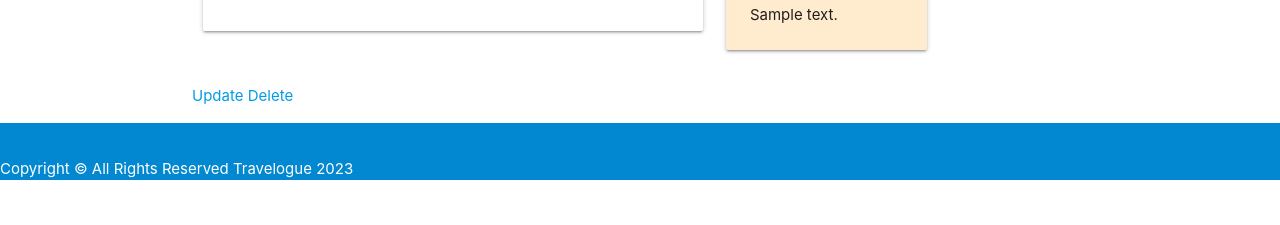
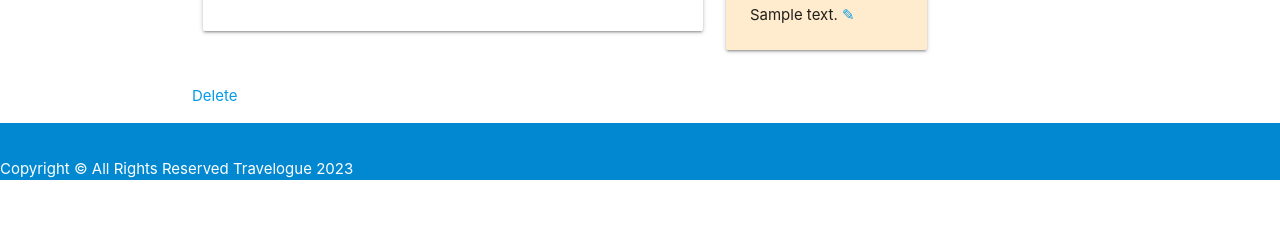
Before and after one commit to zacksigel/travelogue, a Django app: template main_app/templates/cities/detail.html in a window 1280 px wide. Shown: the part 182-407 px from the top of the page. Run offline with Django 4.2, Linux system fonts and the light colour scheme; the template is opened without the code that fills it: values that come from a table or form of the project are taken from there, others are empty; tables that the repository leaves empty hold one stand-in row (values such as "Sample post").

Commit message:
update button styling

```diff
--- a/main_app/templates/cities/detail.html
+++ b/main_app/templates/cities/detail.html
@@ -26,13 +26,13 @@
                 <span><a href="{% url 'userprofile' city.user.id %}">{{city.user}}</a></span>
                 <p><span><a href="{% url 'detail' city.id %}">{{city.city}}, {{city.country.name}}</a></span></p>
                 <p>{{city.date}}</p>
-                <p>{{ city.description }}</p>
+                <p>{{ city.description }} <span><a href="{% url 'update_trip' city.id %}">✎</a>
+                </span></p>
             </div>
         </div>
     </div>
 </div>
     <div>
-        <a href="{% url 'update_trip' city.id %}">Update</a>
         <a href="{% url 'delete_trip' city.id %}">Delete</a>
     </div>
 
```
